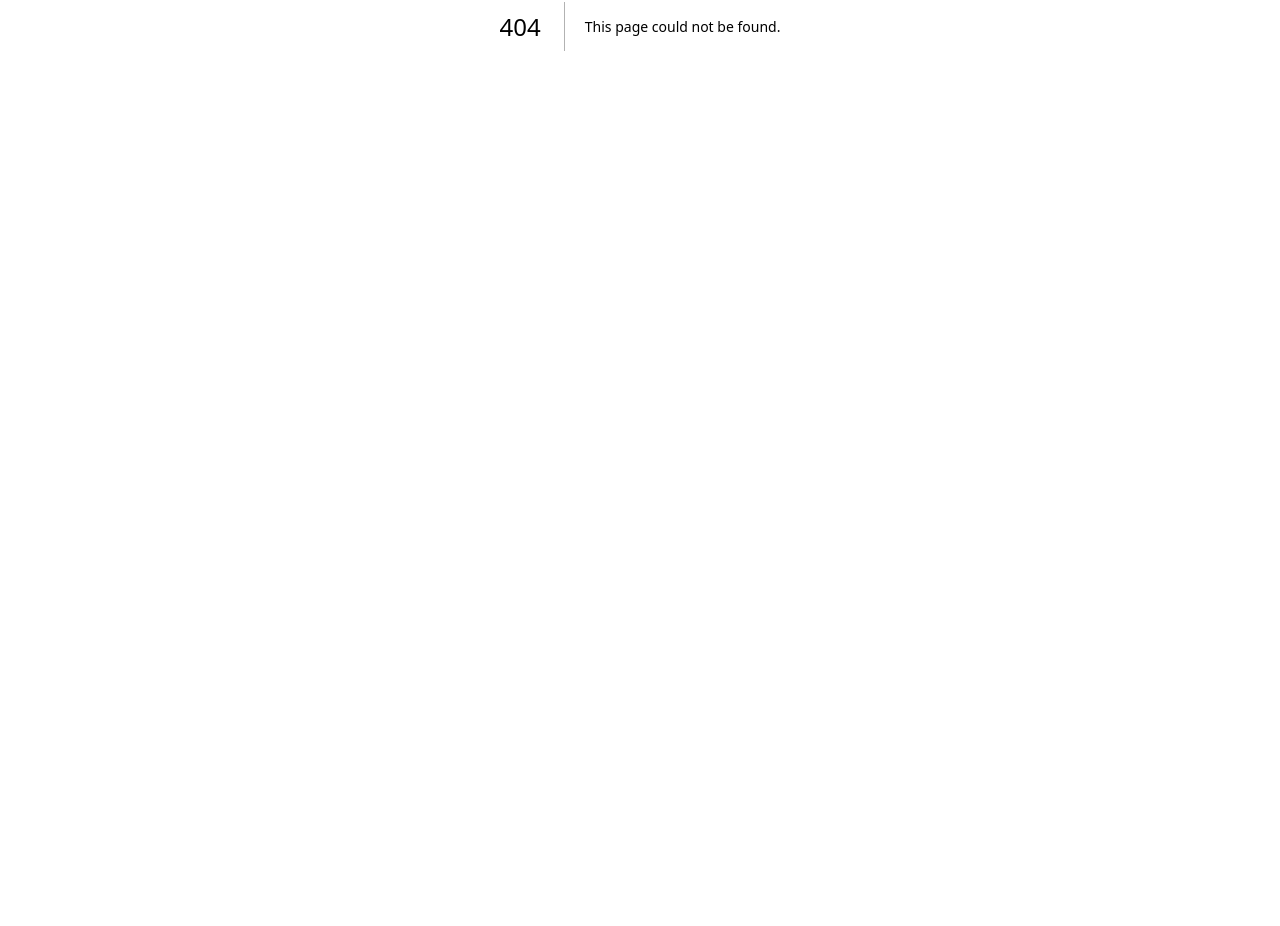
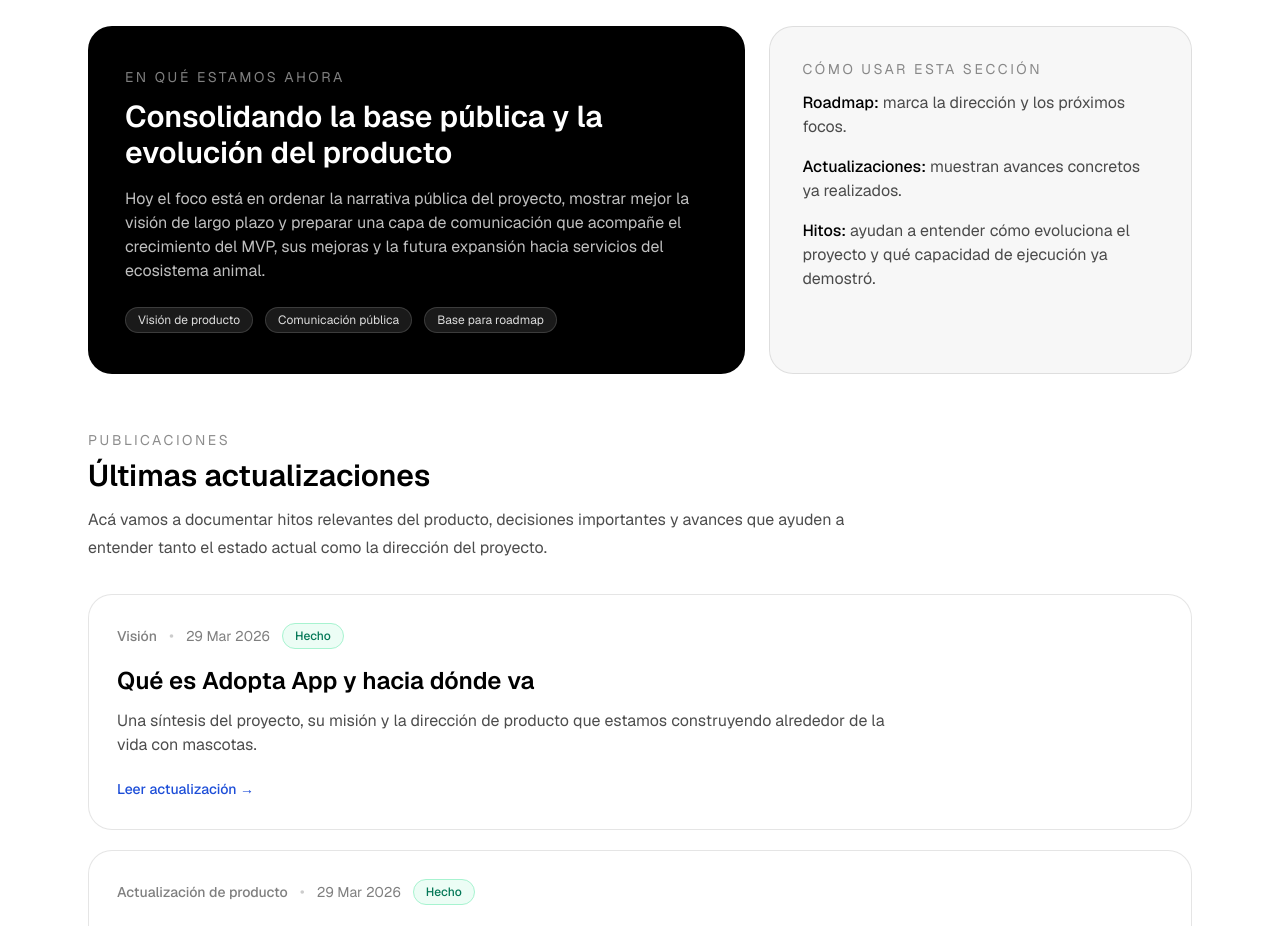
Before and after one commit to SantiagoPlus/adoptar_app, a Next.js app: page /actualizaciones in a window 1280 px wide. Before the commit this address had no page. Shown: the part 374-1300 px from the top of the page. Before the commit the page ends 800 px from the top, so only its background shows below. Built offline with nearby package versions, Linux system fonts and the light colour scheme.

Commit message:
Create updates page for Adopta App
This page displays updates on the Adopta App project, including its roadmap, current status, and recent milestones. It features a structured layout with links to detailed updates and a return link to the vision page.

```diff
--- /dev/null
+++ b/app/actualizaciones/page.tsx
@@ -0,0 +1,233 @@
+import Link from "next/link";
+
+type UpdateItem = {
+  slug: string;
+  category: string;
+  title: string;
+  summary: string;
+  date: string;
+  status: "Hecho" | "En progreso" | "Próximo";
+};
+
+const updates: UpdateItem[] = [
+  {
+    slug: "que-es-adopta-app-y-hacia-donde-va",
+    category: "Visión",
+    title: "Qué es Adopta App y hacia dónde va",
+    summary:
+      "Una síntesis del proyecto, su misión y la dirección de producto que estamos construyendo alrededor de la vida con mascotas.",
+    date: "29 Mar 2026",
+    status: "Hecho",
+  },
+  {
+    slug: "estado-actual-del-mvp",
+    category: "Actualización de producto",
+    title: "Estado actual del MVP",
+    summary:
+      "Qué partes del circuito principal ya funcionan, qué quedó consolidado y cuáles son los próximos focos de construcción.",
+    date: "29 Mar 2026",
+    status: "Hecho",
+  },
+  {
+    slug: "que-estamos-construyendo-ahora",
+    category: "Roadmap",
+    title: "Qué estamos construyendo ahora",
+    summary:
+      "Una lectura clara del punto actual del proyecto, los objetivos inmediatos y el orden de ejecución que seguimos para crecer con base sólida.",
+    date: "29 Mar 2026",
+    status: "En progreso",
+  },
+];
+
+function StatusBadge({
+  status,
+}: {
+  status: UpdateItem["status"];
+}) {
+  const classes: Record<UpdateItem["status"], string> = {
+    Hecho: "border-emerald-200 bg-emerald-50 text-emerald-700",
+    "En progreso": "border-amber-200 bg-amber-50 text-amber-700",
+    Próximo: "border-blue-200 bg-blue-50 text-blue-700",
+  };
+
+  return (
+    <span
+      className={`inline-flex rounded-full border px-3 py-1 text-xs font-medium ${classes[status]}`}
+    >
+      {status}
+    </span>
+  );
+}
+
+export default function ActualizacionesPage() {
+  return (
+    <main className="min-h-screen bg-white text-black">
+      <section className="mx-auto max-w-6xl px-6 py-14 md:py-20">
+        <div className="mb-10">
+          <Link
+            href="/vision"
+            className="text-sm text-black/60 transition hover:text-black"
+          >
+            ← Volver a visión
+          </Link>
+        </div>
+
+        <header className="mb-14 max-w-4xl">
+          <p className="mb-3 text-sm font-medium uppercase tracking-[0.18em] text-black/45">
+            Actualizaciones
+          </p>
+
+          <h1 className="text-4xl font-semibold tracking-tight text-black md:text-6xl">
+            Roadmap y actualizaciones
+          </h1>
+
+          <p className="mt-6 max-w-3xl text-base leading-7 text-black/70 md:text-lg">
+            Este espacio reúne avances, hitos y dirección de producto de Adopta
+            App. La idea es mostrar qué estamos construyendo, por qué importa y
+            cómo evoluciona el proyecto a medida que consolidamos una plataforma
+            para la vida de las mascotas.
+          </p>
+        </header>
+
+        <section className="mb-14 grid gap-6 lg:grid-cols-[1.4fr_0.9fr]">
+          <div className="rounded-3xl border border-black/10 bg-black px-7 py-8 text-white md:px-9 md:py-10">
+            <p className="mb-3 text-sm uppercase tracking-[0.18em] text-white/50">
+              En qué estamos ahora
+            </p>
+
+            <h2 className="text-2xl font-semibold md:text-3xl">
+              Consolidando la base pública y la evolución del producto
+            </h2>
+
+            <p className="mt-4 max-w-2xl text-sm leading-7 text-white/75 md:text-base">
+              Hoy el foco está en ordenar la narrativa pública del proyecto,
+              mostrar mejor la visión de largo plazo y preparar una capa de
+              comunicación que acompañe el crecimiento del MVP, sus mejoras y la
+              futura expansión hacia servicios del ecosistema animal.
+            </p>
+
+            <div className="mt-6 flex flex-wrap gap-3">
+              <span className="rounded-full border border-white/15 bg-white/10 px-3 py-1 text-xs text-white/85">
+                Visión de producto
+              </span>
+              <span className="rounded-full border border-white/15 bg-white/10 px-3 py-1 text-xs text-white/85">
+                Comunicación pública
+              </span>
+              <span className="rounded-full border border-white/15 bg-white/10 px-3 py-1 text-xs text-white/85">
+                Base para roadmap
+              </span>
+            </div>
+          </div>
+
+          <div className="rounded-3xl border border-black/10 bg-black/[0.03] p-7 md:p-8">
+            <p className="mb-3 text-sm uppercase tracking-[0.18em] text-black/45">
+              Cómo usar esta sección
+            </p>
+
+            <div className="space-y-4 text-sm leading-7 text-black/70 md:text-base">
+              <p>
+                <span className="font-medium text-black">Roadmap:</span> marca
+                la dirección y los próximos focos.
+              </p>
+              <p>
+                <span className="font-medium text-black">Actualizaciones:</span>{" "}
+                muestran avances concretos ya realizados.
+              </p>
+              <p>
+                <span className="font-medium text-black">Hitos:</span> ayudan a
+                entender cómo evoluciona el proyecto y qué capacidad de
+                ejecución ya demostró.
+              </p>
+            </div>
+          </div>
+        </section>
+
+        <section className="mb-14">
+          <div className="mb-8 max-w-3xl">
+            <p className="mb-2 text-sm uppercase tracking-[0.18em] text-black/45">
+              Publicaciones
+            </p>
+            <h2 className="text-2xl font-semibold md:text-3xl">
+              Últimas actualizaciones
+            </h2>
+            <p className="mt-3 text-base leading-7 text-black/70">
+              Acá vamos a documentar hitos relevantes del producto, decisiones
+              importantes y avances que ayuden a entender tanto el estado actual
+              como la dirección del proyecto.
+            </p>
+          </div>
+
+          <div className="grid gap-5">
+            {updates.map((item) => (
+              <article
+                key={item.slug}
+                className="rounded-3xl border border-black/10 bg-white p-6 transition hover:border-black/20 hover:bg-black/[0.02] md:p-7"
+              >
+                <div className="mb-4 flex flex-wrap items-center gap-3">
+                  <span className="text-sm font-medium text-black/50">
+                    {item.category}
+                  </span>
+                  <span className="text-black/20">•</span>
+                  <span className="text-sm text-black/50">{item.date}</span>
+                  <StatusBadge status={item.status} />
+                </div>
+
+                <h3 className="text-xl font-semibold text-black md:text-2xl">
+                  {item.title}
+                </h3>
+
+                <p className="mt-3 max-w-3xl text-sm leading-7 text-black/70 md:text-base">
+                  {item.summary}
+                </p>
+
+                <div className="mt-5">
+                  <Link
+                    href={`/actualizaciones/${item.slug}`}
+                    className="text-sm font-medium text-blue-700 transition hover:text-blue-800"
+                  >
+                    Leer actualización →
+                  </Link>
+                </div>
+              </article>
+            ))}
+          </div>
+        </section>
+
+        <section className="rounded-3xl border border-black/10 bg-black/[0.03] px-7 py-8 md:px-10 md:py-10">
+          <div className="max-w-3xl">
+            <p className="mb-3 text-sm uppercase tracking-[0.18em] text-black/45">
+              Continuidad
+            </p>
+
+            <h2 className="text-2xl font-semibold text-black md:text-3xl">
+              Una sección para seguir el desarrollo del proyecto
+            </h2>
+
+            <p className="mt-4 text-base leading-7 text-black/70">
+              Esta página va a ayudarnos a mostrar el avance del producto con
+              más claridad, conectar mejor la visión con la ejecución y dejar
+              una base ordenada para futuras novedades, hitos, convocatorias y
+              colaboraciones.
+            </p>
+
+            <div className="mt-6 flex flex-wrap gap-4">
+              <Link
+                href="/vision"
+                className="rounded-xl bg-black px-5 py-3 text-sm font-medium text-white transition hover:opacity-90"
+              >
+                Ver visión del proyecto
+              </Link>
+
+              <Link
+                href="/"
+                className="rounded-xl border border-black/10 bg-white px-5 py-3 text-sm font-medium text-black transition hover:bg-black/[0.03]"
+              >
+                Volver al inicio
+              </Link>
+            </div>
+          </div>
+        </section>
+      </section>
+    </main>
+  );
+}
```
